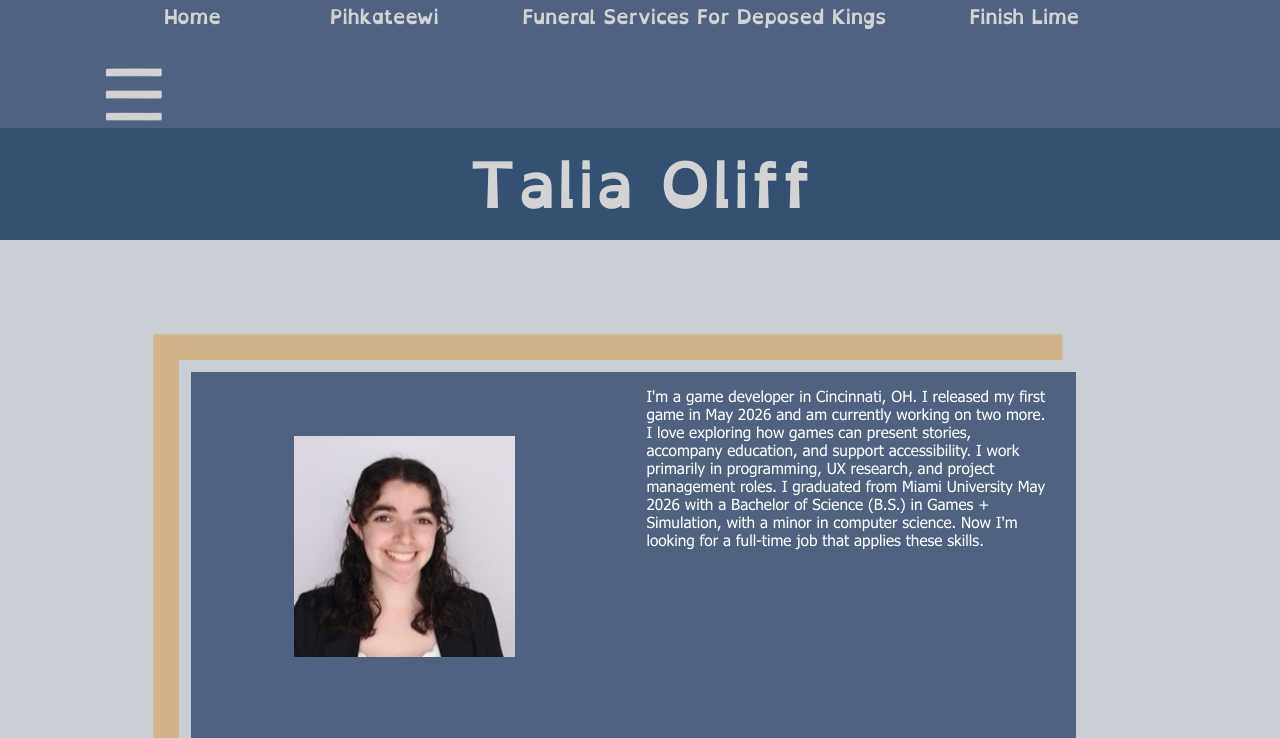
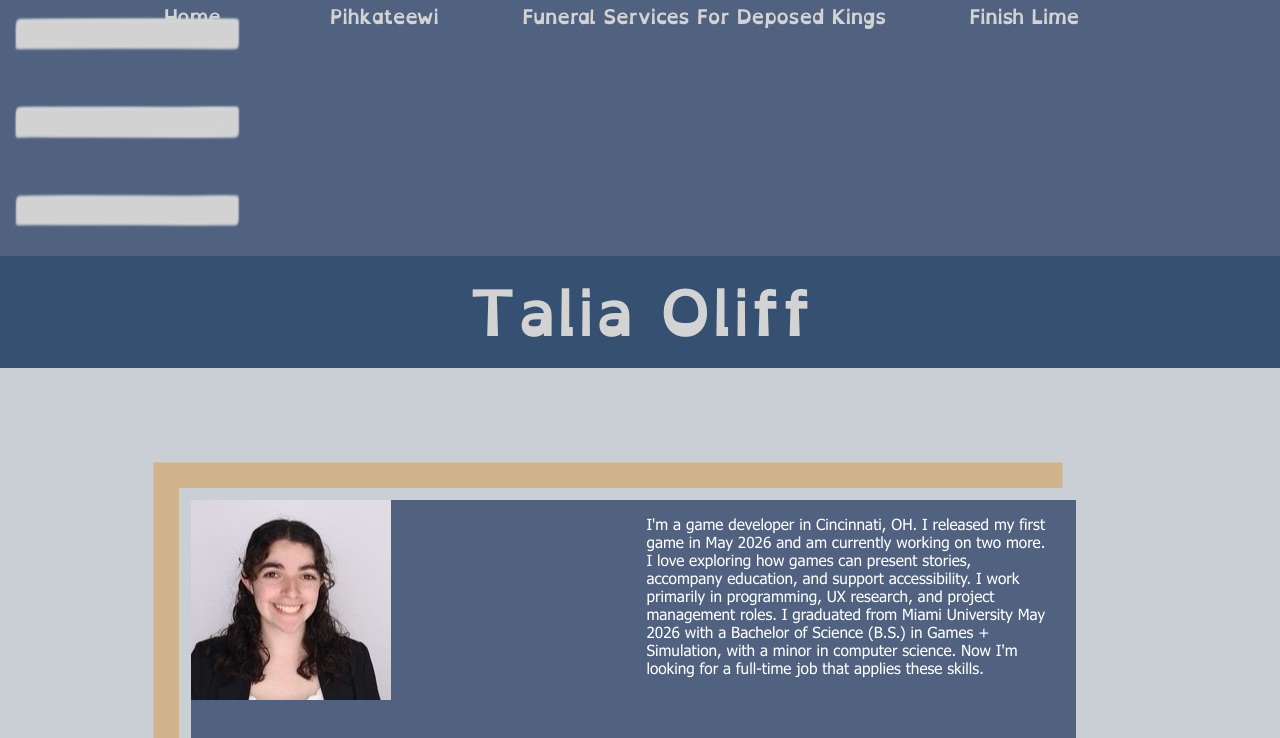
Before and after one commit to taliaOliff/portfolio, a plain HTML site: page index.html in a window 1280 px wide. Shown: the top 738 px of the page. Drawn offline with Linux system fonts and the light colour scheme.

Commit message:
Update index.html

```diff
--- a/index.html
+++ b/index.html
@@ -8,10 +8,11 @@
     /* responsiveness */
 
 
-  /*  .menuicon {
-        display: none;
+    img .menuicon {
+        display: grid;
+
     }
-*/
+
 
     /* fonts */
     @font-face {
@@ -153,7 +154,7 @@
         margin-right: 2vw;
     }
 
-    img {
+    img .profphoto {
         width: 50%;
         margin-left: 8vw;
         max-width: 100%;
@@ -168,7 +169,7 @@
 <body>
     <div class="nameAtTop">
         <div class="linksToPages">
-            <img src="menuicon.ico"></img>
+            <img src="menuicon.ico" class="menuicon"></img>
             <a href="index.html">
                 <h2>Home</h2>
             </a>
```
